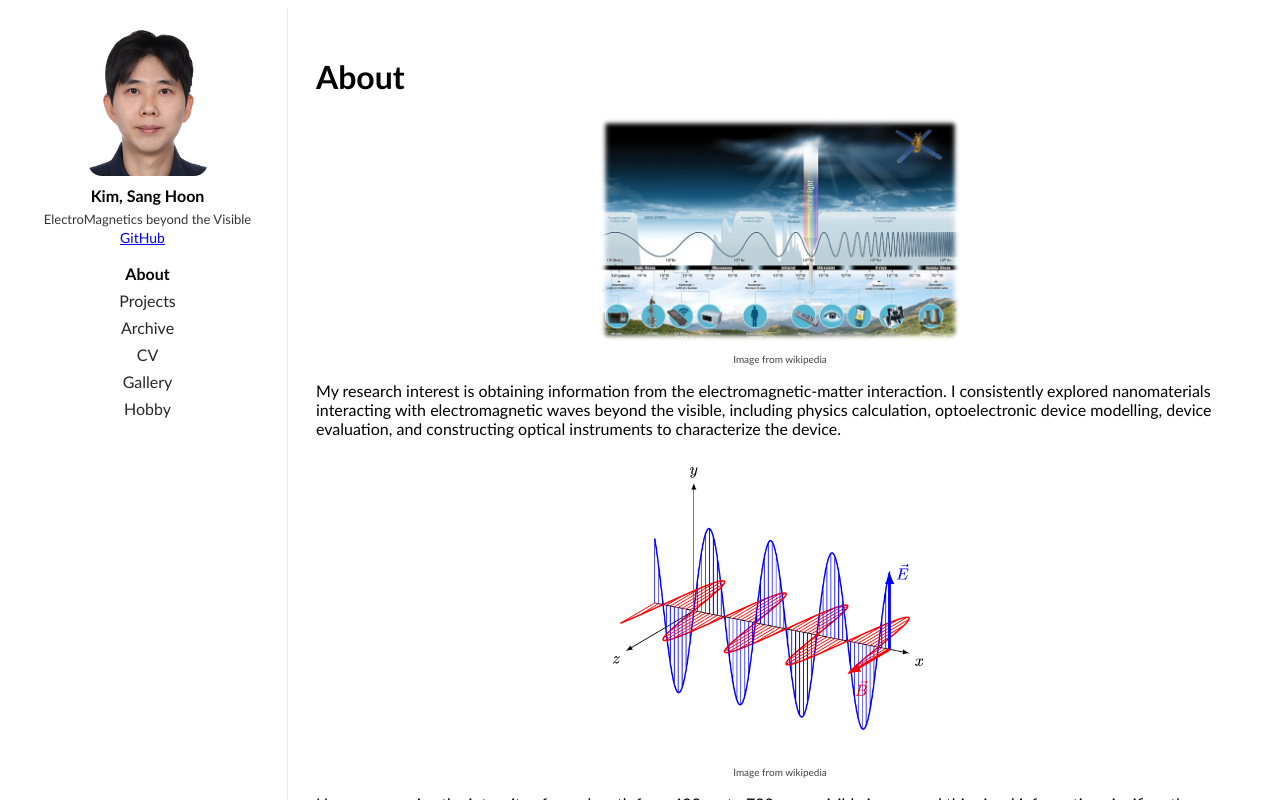
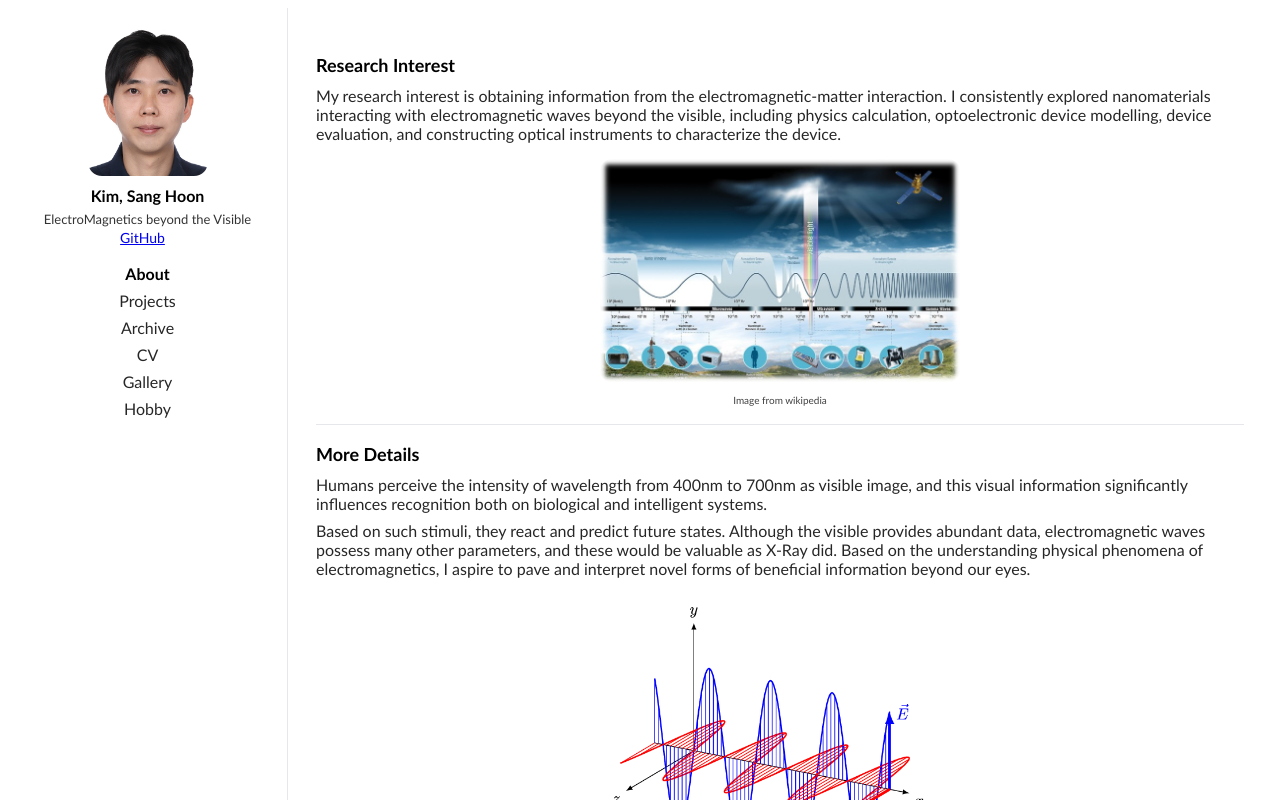
Before and after one commit to sanghoon6543/sanghoon6543.github.io, a React (Vite) app in the folder frontend/: page /hobby in a window 1280 px wide. Shown: the top 800 px of the page. Built offline with nearby package versions, Linux system fonts and the light colour scheme.

Commit message:
Modify About Page Structure

```diff
--- /dev/null
+++ b/frontend/src/data/about.json
@@ -0,0 +1,28 @@
+[
+  {
+    "id": "research interest",
+    "title": "Research Interest",
+    "paragraph": ["My research interest is obtaining information from the electromagnetic-matter interaction. I consistently explored nanomaterials interacting with electromagnetic waves beyond the visible, including physics calculation, optoelectronic device modelling, device evaluation, and constructing optical instruments to characterize the device."
+    ],
+    "images": [
+      {
+        "src": "/images/about/Electromagnetic Spectrum.jpg",
+        "alt": "ElectroMagnetic Spectrum",
+        "caption": "Image from wikipedia"
+      }
+    ]
+  },
+  {
+    "id": "examples overview",
+    "title": "More Details",
+    "paragraph": ["Humans perceive the intensity of wavelength from 400nm to 700nm as visible image, and this visual information significantly influences  recognition both on biological and intelligent systems.",
+    "Based on such stimuli, they react and predict future states. Although the visible provides abundant data, electromagnetic waves possess many other parameters, and these would be valuable as X-Ray did. Based on the understanding physical phenomena of electromagnetics, I aspire to pave and interpret novel forms of beneficial information beyond our eyes."],
+    "images": [
+      {
+        "src": "/images/about/EM-Wave.gif",
+        "alt": "ElectroMagnetic Wave",
+        "caption": "Image from wikipedia"
+      }
+    ]
+  }
+]
--- a/frontend/src/pages/About.jsx
+++ b/frontend/src/pages/About.jsx
@@ -1,4 +1,15 @@
 import React from "react";
+import sections from "../data/about.json"
+
+function Figure(props){
+    var img = props.img;
+    return (
+        <figure className = "about-figure">
+            <img className = "about-img" src={img.src} alt={img.alt || ""} />
+            {img.caption ? <figcaption className="about-caption">{img.caption}</figcaption>:null}
+        </figure>
+    );
+}
 
 export default function About() {
   React.useEffect(function () {
@@ -7,38 +18,48 @@ export default function About() {
 
   return (
     <div>
-      <h1>About</h1>
-       <figure style = {{ textAlign: "center", margin: "16px 0"}}>
-           <img
-              src = "/images/Electromagnetic Spectrum.jpg"
-              alt = "ElectroMagnetic Spectrum"
-              style = {{ width: "min(360px, 100%)", height: "auto", display: "block", margin: "12px auto", borderRadius: 12}} />
-          <figcaption style = {{ marginTop: 8, fontSize: 10, opacity: 0.75}}>
-              Image from wikipedia
-          </figcaption>
-       </figure>
-
-      <p> My research interest is obtaining information from the electromagnetic-matter interaction.
-          I consistently explored nanomaterials interacting with electromagnetic waves beyond the visible,
-          including physics calculation, optoelectronic device modelling, device evaluation, and
-          constructing optical instruments to characterize the device. </p>
-
-       <figure style = {{ textAlign: "center", margin: "16px 0"}}>
-          <img
-              src = "/images/EM-Wave.gif"
-              alt = "ElectroMagnetic Wave"
-              style = {{ width: "min(360px, 100%)", height: "auto", display: "block", margin: "12px auto", borderRadius: 12}} />
-            <figcaption style = {{ marginTop: 8, fontSize: 10, opacity: 0.75}}>
-              Image from wikipedia
-          </figcaption>
-       </figure>
-
-      <p> Humans perceive the intensity of wavelength from 400nm to 700nm as visible image,
-          and this visual information significantly influences recognition both on biological and intelligent systems.
-          Based on such stimuli, they react and predict future states. Although the visible provides abundant data,
-          electromagnetic waves possess many other parameters, and these would be valuable as X-Ray did. Based on the
-          understanding physical phenomena of electromagnetics, I aspire to pave and interpret novel forms of beneficial
-          information beyond our eyes. </p>
+{/*       <h1>About</h1> */}
+        <div className="about-list">
+            {sections.map(function (s) {
+                return (
+                    <section key={s.id} className="about-item" id={s.id}>
+                        <h2 className="about-title">{s.title}</h2>
+                         {(s.paragraph || []).map(function (text, idx) {
+                          return (<p key={s.id + "-p-" + idx} className="about-p">{text}</p>);
+                         })}
+                         {(s.images || []).map(function (img, idx) {
+                          return <Figure key={s.id + "-img-" + idx} img={img} />;
+                         })}
+                     </section>
+                );
+            })}
+        </div>
     </div>
-  );
+  )
 }
+//        <figure style = {{ textAlign: "center", margin: "16px 0"}}>
+//            <img
+//
+//            "style": {{ }} />,
+//
+//           <figcaption style = {{ }}>
+//               Image from wikipedia
+//           </figcaption>
+//        </figure>
+//
+//       <p>  </p>
+//
+//        <figure style = {{ textAlign: "center", margin: "16px 0"}}>
+//           <img
+//               src = "/images/EM-Wave.gif"
+//               alt = "ElectroMagnetic Wave"
+//               style = {{ width: "min(360px, 100%)", height: "auto", display: "block", margin: "12px auto", borderRadius: 12}} />
+//             <figcaption style = {{ marginTop: 8, fontSize: 10, opacity: 0.75}}>
+//               Image from wikipedia
+//           </figcaption>
+//        </figure>
+//
+//       <p>  </p>
+//     </div>
+//   );
+// }
--- a/frontend/src/styles/academic.css
+++ b/frontend/src/styles/academic.css
@@ -21,6 +21,14 @@ html, body {
 .ap-navlink { text-decoration: none; color: inherit; opacity: 0.85; }
 .ap-navlink.active { font-weight: 700; opacity: 1; }
 .ap-footer { margin-top: 60px; border-top: 1px solid #e5e7eb; padding-top: 14px; opacity: 0.7; font-size: 13px; }
+
+.about-item { padding: 18px 0; }
+.about-item + .about-item { border-top: 1px solid #e5e7eb; }
+.about-title { margin: 0 0 10px; font-size: 18px; }
+.about-p { margin: 0 0 8px; opacity: 0.85; }
+.about-figure { margin: 16px 0 0; text-align: center; }
+.about-img { width: min(360px, 100%); height: auto; display: block; margin: 12px auto; border-radius: 12px; }
+.about-caption { margin-top: 8px; font-size: 10px; opacity: 0.75; }
 
 .proj-item { padding: 18px 0;}
 .proj-item + .proj-item { border-top: 1px solid #e5e7eb; }
```
Also changed, not shown: frontend/public/images/about/EM-Wave.gif (added), frontend/public/images/about/Electromagnetic Spectrum.jpg (added).
